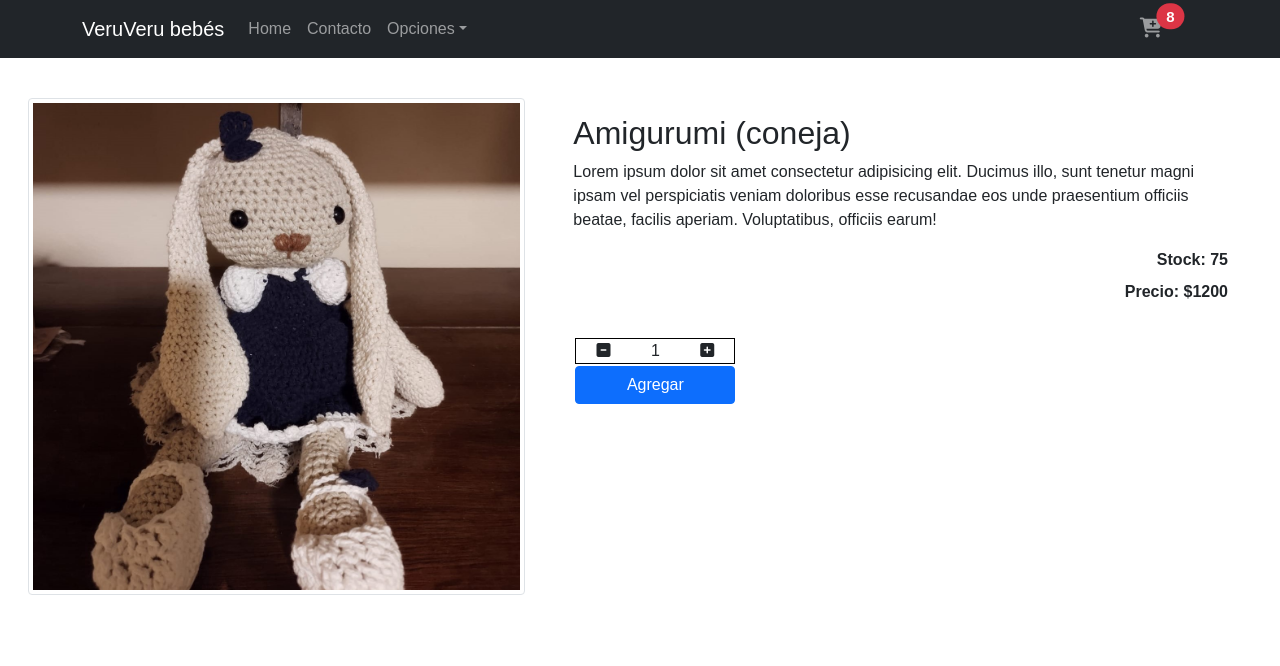
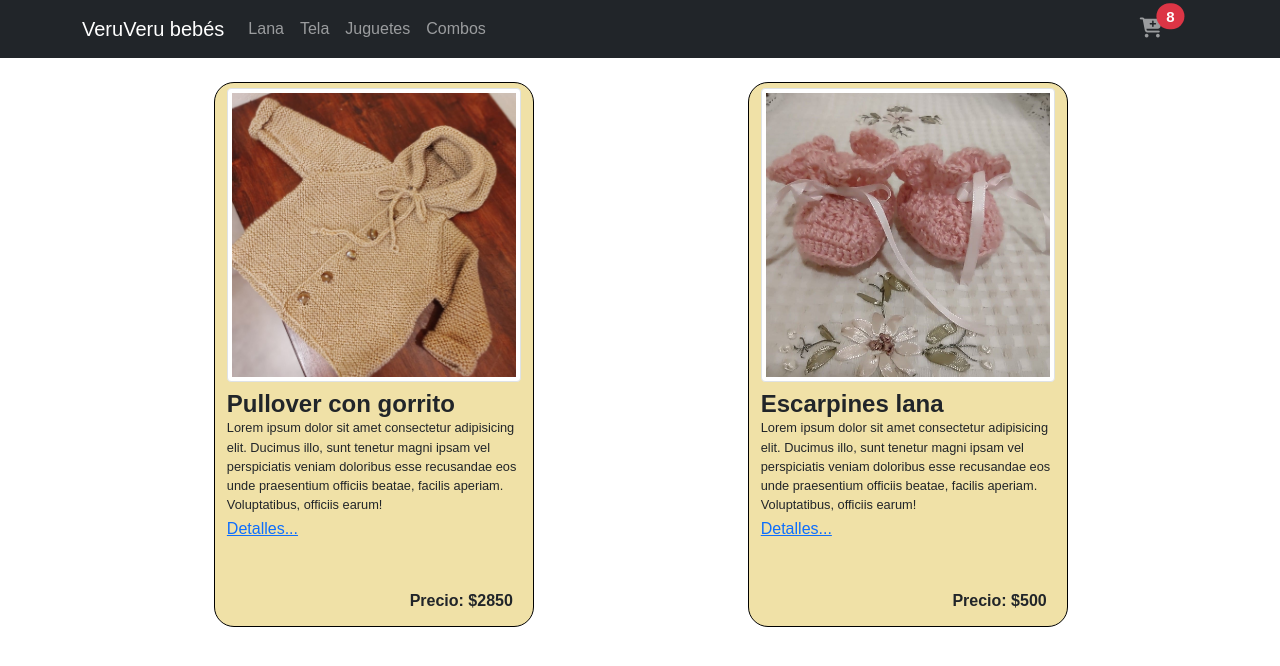
Before and after one commit to german-illesca/curso-react, a React (Create React App) app: page /category/1 in a window 1280 px wide. Shown: the top 666 px of the page. Built offline with nearby package versions, Linux system fonts and the light colour scheme.

Commit message:
primera entrega parcial del trabajo final

```diff
--- a/package.json
+++ b/package.json
@@ -11,6 +11,7 @@
     "react": "^17.0.2",
     "react-bootstrap": "^2.1.0",
     "react-dom": "^17.0.2",
+    "react-router-dom": "^6.2.1",
     "react-scripts": "5.0.0",
     "web-vitals": "^2.1.3"
   },
--- a/src/App.js
+++ b/src/App.js
@@ -3,16 +3,20 @@ import '../node_modules/bootstrap/dist/css/bootstrap.min.css';
 import NavBar from './components/NavBar';
 import ItemListContainer from './components/ItemListContainer';
 import ItemDetailContainer from './components/ItemDetailContainer';
+import { BrowserRouter, Route, Routes } from 'react-router-dom';
 
 function App() {
     return (
-        <>
+        <BrowserRouter>
             <NavBar />
             <br></br>
-            {/* <ItemListContainer greeting="Bienvenidos a nuestra web"/> */}
-            <ItemDetailContainer />
+            <Routes>
+                <Route path="/" element={<ItemListContainer/>} />
+                <Route path="/category/:id" element={<ItemListContainer />} />
+                <Route path="/item/:id" element={<ItemDetailContainer />} />
+            </Routes>
             <br></br>
-        </>
+        </BrowserRouter>
     );
 }
 
--- a/src/components/ItemDetailContainer.js
+++ b/src/components/ItemDetailContainer.js
@@ -1,13 +1,15 @@
 import { useEffect, useState } from "react";
+import { useParams } from "react-router-dom";
 import customFetch from "../utils/customFetch";
 import productos from "./datos/productos";
 import ItemDetail from "./ItemDetail";
 
 const ItemDetailContainer = () => {
     const [item, SetItem] = useState([]);
+    const param=useParams();
 
     useEffect(() => {
-        customFetch(2000, productos[5]).then( producto => {
+        customFetch(2000, productos.find( producto => producto.codigo === Number(param.id))).then( producto => {
             SetItem(producto);
         }).catch ( err => { console.log("No encontraron productos")});
     }, []);
--- a/src/components/ItemList.js
+++ b/src/components/ItemList.js
@@ -1,3 +1,5 @@
+import { Link } from "react-router-dom";
+
 const ItemList = (props) => {
     return (
         <>
@@ -5,6 +7,7 @@ const ItemList = (props) => {
                 <img className='img-thumbnail' src={props.item.urlImagen} alt={props.item.nombre} loading="lazy" />
                 <h4>{props.item.nombre}</h4>
                 <p id='descripcion'>{props.item.descripcion}</p>
+                <Link to={`/item/${props.item.codigo}`}><p id='detalle'>Detalles...</p></Link>
                 <br />
                 <p id='precio'>Precio: ${props.item.precio}</p>
             </div>
--- a/src/components/ItemListContainer.js
+++ b/src/components/ItemListContainer.js
@@ -2,14 +2,21 @@ import { useEffect, useState } from "react";
 import ItemList from "./ItemList";
 import productos from "./datos/productos";
 import customFetch from "../utils/customFetch";
+import { useParams } from "react-router-dom";
 
-const ItemListContainer = ({greeting}) => {
+const ItemListContainer = () => {
     const [items, SetItems] = useState([]);
+    const param = useParams();
 
     useEffect(() => {
-        customFetch(2000, productos).then( productos => {
-            SetItems(productos);
-        }).catch ( err => { console.log("No encontraron productos")});
+        customFetch(2000,
+            productos.filter(item => {
+                if (param.id) return item.categoria === Number(param.id);
+                return item;
+            }))
+            .then( productos => {
+                SetItems(productos);
+            }).catch ( err => { console.log("No encontraron productos")})
     }, []);
 
     return (
--- a/src/components/NavBar.js
+++ b/src/components/NavBar.js
@@ -1,5 +1,5 @@
 import React from 'react';
-import { Navbar,Nav,NavDropdown, Container } from 'react-bootstrap';
+import { Navbar,Nav, Container } from 'react-bootstrap';
 import CartWidget from '../components/CartWidget';
 
 class NavBar extends React.Component{
@@ -7,19 +7,14 @@ class NavBar extends React.Component{
         return(
             <Navbar collapseOnSelect expand="lg" bg="dark" variant="dark">
             <Container>
-            <Navbar.Brand href="#home">VeruVeru bebés</Navbar.Brand>
+            <Navbar.Brand href="/">VeruVeru bebés</Navbar.Brand>
             <Navbar.Toggle aria-controls="responsive-navbar-nav" />
             <Navbar.Collapse id="responsive-navbar-nav">
                 <Nav className="me-auto">
-                <Nav.Link href="#home">Home</Nav.Link>
-                <Nav.Link href="#contacto">Contacto</Nav.Link>
-                <NavDropdown title="Opciones" id="collasible-nav-dropdown">
-                    <NavDropdown.Item href="#action/3.1">Tabla de Medidas</NavDropdown.Item>
-                    <NavDropdown.Item href="#action/3.2">Medios de Pago</NavDropdown.Item>
-                    <NavDropdown.Item href="#action/3.3">Formas de Envío</NavDropdown.Item>
-                    <NavDropdown.Divider />
-                    <NavDropdown.Item href="#action/3.4">Como comprar?</NavDropdown.Item>
-                </NavDropdown>
+                <Nav.Link href="/category/1">Lana</Nav.Link>
+                <Nav.Link href="/category/2">Tela</Nav.Link>
+                <Nav.Link href="/category/3">Juguetes</Nav.Link>
+                <Nav.Link href="/category/4">Combos</Nav.Link>
                 </Nav>
                 <Nav>
                 <Nav.Link href="#carrito"><CartWidget /></Nav.Link>
--- a/src/components/datos/productos.js
+++ b/src/components/datos/productos.js
@@ -28,7 +28,7 @@ const productos = [{
     "descripcion": "Lorem ipsum dolor sit amet consectetur adipisicing elit. Ducimus illo, sunt tenetur magni ipsam vel perspiciatis veniam doloribus esse recusandae eos unde praesentium officiis beatae, facilis aperiam. Voluptatibus, officiis earum!",
     "urlImagen": "/images/products/combo-body-saco-y-pantalon-1-1.jpg",
     "stock": 97,
-    "categoria": 2,
+    "categoria": 4,
     "precio": 3000
 }, {
     "codigo": 15,
```
Also changed, not shown: 2 other files (tests, documents, lock files or other folders).
